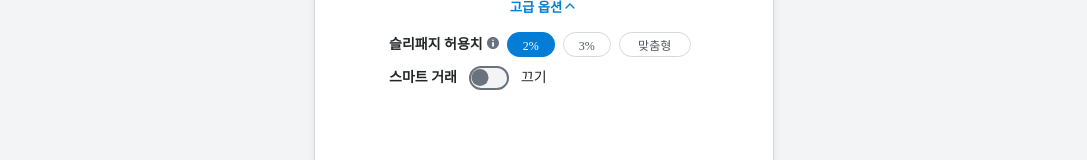
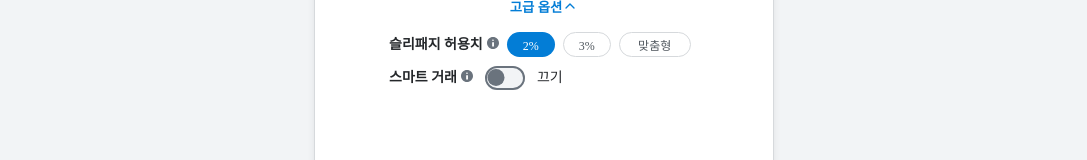
Before and after one commit to minimin123/ethereum-wallet, a React (Create React App) app: page /swap in a window 1280 px wide. Both pictures are taken after a click on the button "고급 옵션". Shown: the part 427-587 px from the top of the page, without its empty margins (96-1183 px from the left). Built offline with nearby package versions, Linux system fonts and the light colour scheme; a web font is replaced by a local one.

Commit message:
tooltip 수정

```diff
--- a/src/components/swap/options/option.tsx
+++ b/src/components/swap/options/option.tsx
@@ -133,7 +133,7 @@ const Option = (props: IProps) => {
       <div className="slippage-option">
         스마트 거래
         {/* 아이콘 & 툴팁 */}
-        <div>
+        <div className="icon-wrapper">
           <InfoIcon />
           <div className="tooltip">{TOOLTIP_CONTENTS.smart}</div>
         </div>
```
